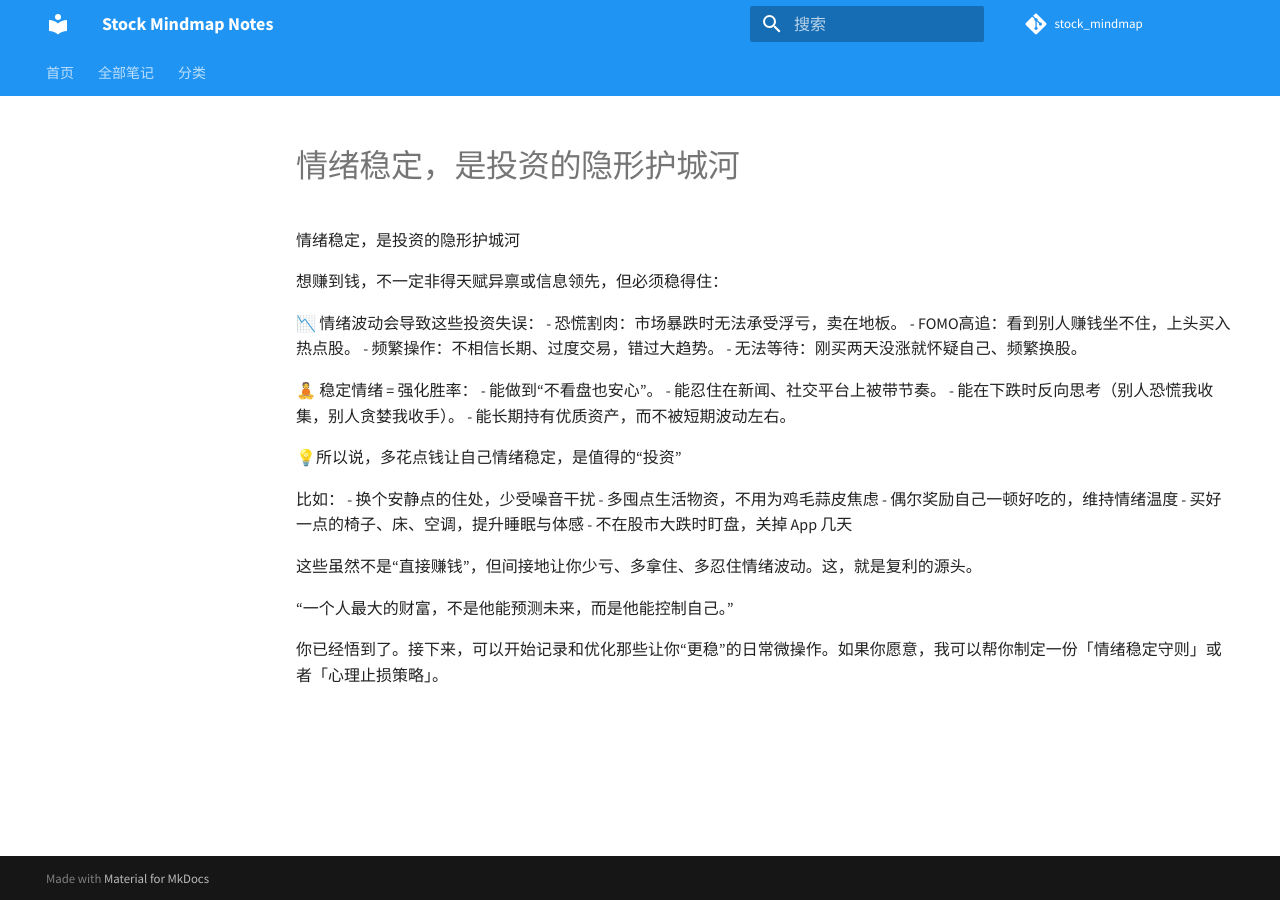
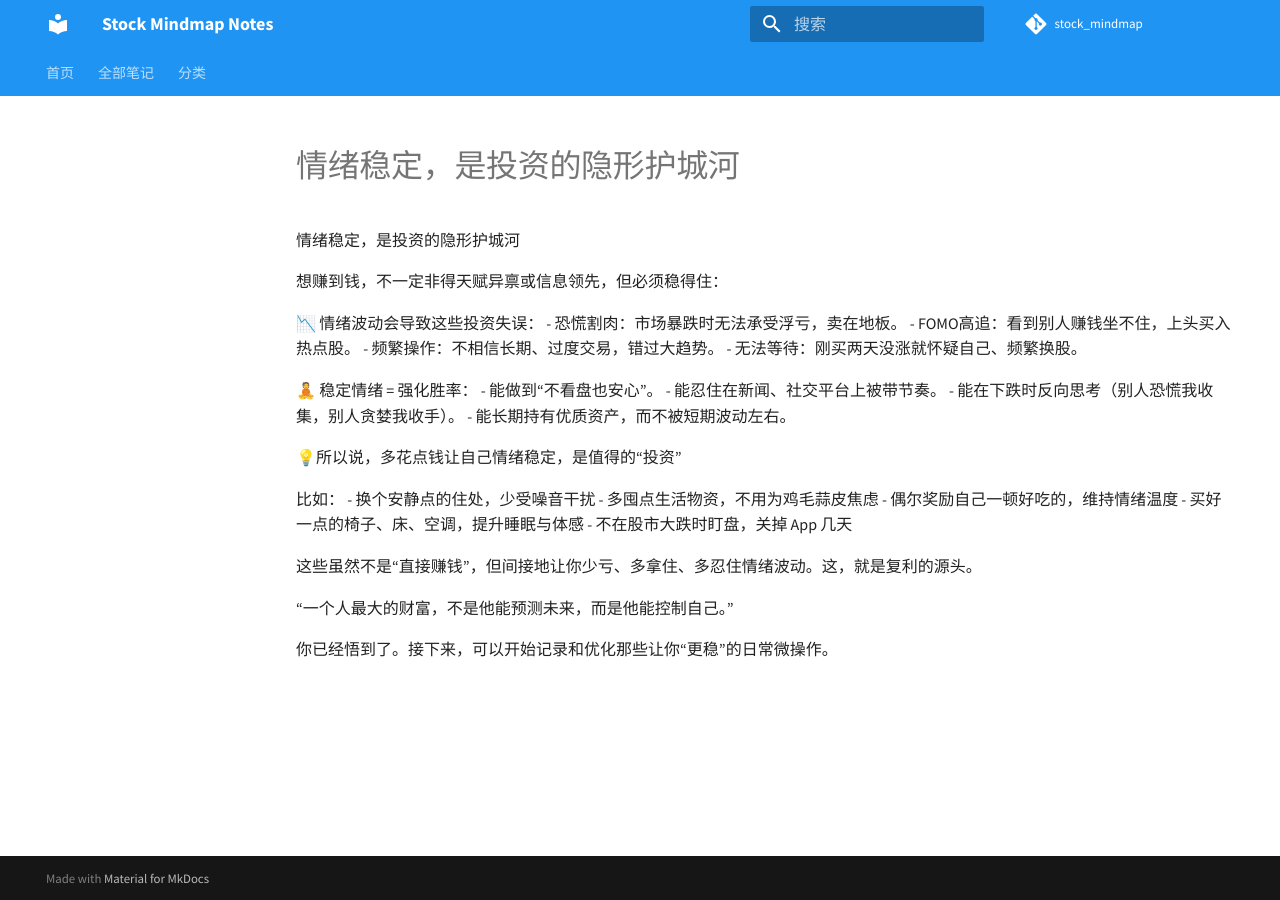
Before and after one commit to hjyssg/stock_mindmap, an MkDocs documentation site: the page built from notes/strategy/情绪稳定，是投资的隐形护城河.md, in a window 1280 px wide. Built offline with MkDocs 1.6.1 and Material for MkDocs 9.7.7, drawn with Linux system fonts in a browser that asks for light colours; comment, search, counter and statistics services are not loaded.

Commit message:
移除笔记末尾的多余提示语

```diff
--- a/notes/strategy/情绪稳定，是投资的隐形护城河.md
+++ b/notes/strategy/情绪稳定，是投资的隐形护城河.md
@@ -29,4 +29,4 @@
 
 “一个人最大的财富，不是他能预测未来，而是他能控制自己。”
 
-你已经悟到了。接下来，可以开始记录和优化那些让你“更稳”的日常微操作。如果你愿意，我可以帮你制定一份「情绪稳定守则」或者「心理止损策略」。
+你已经悟到了。接下来，可以开始记录和优化那些让你“更稳”的日常微操作。
```
Also changed, not shown: notes/china/特朗普任期内对华政策重大事件（2017–2021）.md (+0 -2 lines), notes/economy/《Buy American. I Am》.md (+0 -2 lines), notes/markets/Vix Crash的一个例子.md (+0 -2 lines), notes/strategy/《漫步华尔街》的核心知识点复习版.md (+0 -4 lines), notes/strategy/常见心理学错觉.md (+0 -2 lines).
